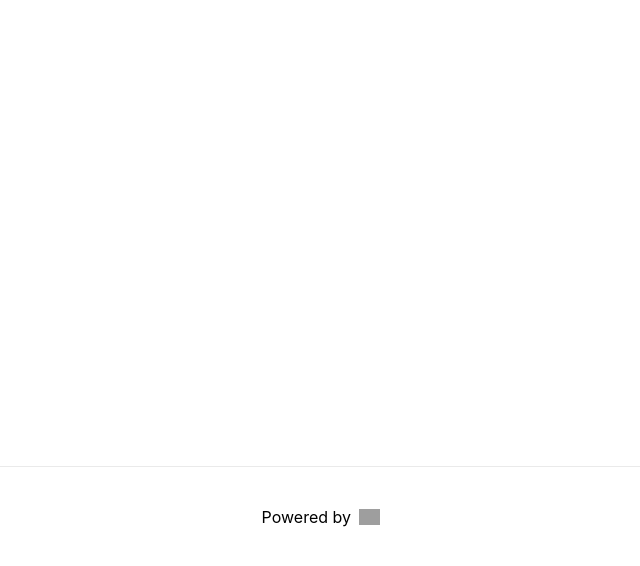
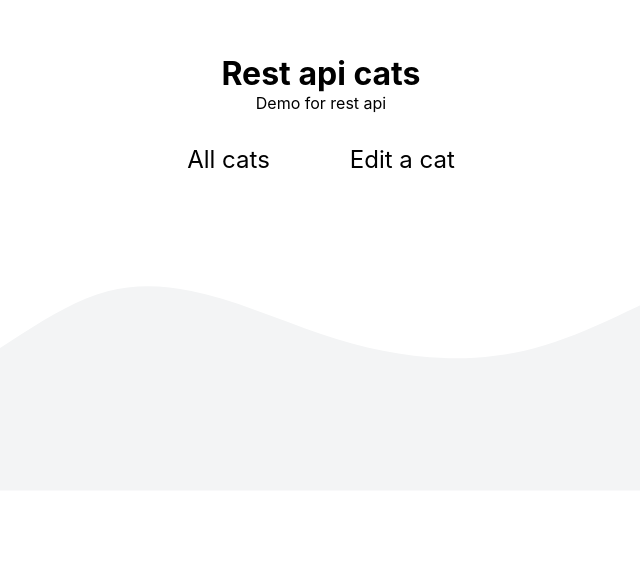
Before and after one commit to tarzzi/rest-api-cats, a Next.js app in the folder frontend/next-rest-cats/: page / in a window 1280 px wide. Shown: the part 234-800 px from the top of the page, without its empty margins (319-959 px from the left). Built offline with nearby package versions, Linux system fonts and the light colour scheme; grey boxes are pictures that could not be loaded.

Commit message:
Update links, styles

```diff
--- a/frontend/next-rest-cats/pages/index.js
+++ b/frontend/next-rest-cats/pages/index.js
@@ -1,29 +1,52 @@
-import Head from 'next/head'
+import Link from "next/link";
+import Head from "next/head";
 
-export default function Home() {
+export default function IndexPage() {
   return (
-    <div className="container">
+    <div>
       <Head>
-        <title>Rest cats</title>
-        <link rel="icon" href="/favicon.ico" />
+        <title>Resting cats</title>
       </Head>
-
-      <main>
-
-      </main>
-
-      <footer>
-        <a
-          href="https://vercel.com?utm_source=create-next-app&utm_medium=default-template&utm_campaign=create-next-app"
-          target="_blank"
-          rel="noopener noreferrer"
-        >
-          Powered by{' '}
-          <img src="/vercel.svg" alt="Vercel" className="logo" />
-        </a>
-      </footer>
-
+      <svg xmlns="http://www.w3.org/2000/svg" viewBox="0 0 1440 320">
+        <path
+          fill="#f3f4f5"
+          fillOpacity="1"
+          d="M0,32L40,58.7C80,85,160,139,240,149.3C320,160,400,128,480,133.3C560,139,640,181,720,181.3C800,181,880,139,960,138.7C1040,139,1120,181,1200,192C1280,203,1360,181,1400,170.7L1440,160L1440,0L1400,0C1360,0,1280,0,1200,0C1120,0,1040,0,960,0C880,0,800,0,720,0C640,0,560,0,480,0C400,0,320,0,240,0C160,0,80,0,40,0L0,0Z"
+        ></path>
+      </svg>
+      <div className="intro">
+        <h1>Rest api cats</h1>
+        <p>Demo for rest api</p>
+      </div>
+      <div className="grid">
+        <Link href="/cats">All cats</Link>
+        <Link href="/cats/edit">Edit a cat</Link>
+      </div>
+      <div className="footer">
+        <svg xmlns="http://www.w3.org/2000/svg" viewBox="0 0 1440 320">
+          <path
+            fill="#f3f4f5"
+            fillOpacity="1"
+            d="M0,128L40,154.7C80,181,160,235,240,218.7C320,203,400,117,480,96C560,75,640,117,720,144C800,171,880,181,960,160C1040,139,1120,85,1200,58.7C1280,32,1360,32,1400,32L1440,32L1440,320L1400,320C1360,320,1280,320,1200,320C1120,320,1040,320,960,320C880,320,800,320,720,320C640,320,560,320,480,320C400,320,320,320,240,320C160,320,80,320,40,320L0,320Z"
+          ></path>
+        </svg>
+      </div>
       <style jsx>{`
+        .intro h1,
+        p {
+          margin: 0;
+          padding: 0;
+          text-align: center;
+        }
+        .grid {
+          margin: 2rem 0;
+          display: grid;
+          grid-template-columns: auto auto;
+          justify-content: center;
+          align-items: center;
+          gap: 5rem;
+          font-size: 1.5rem;
+        }
         .container {
           min-height: 100vh;
           padding: 0 0.5rem;
@@ -32,7 +55,6 @@ export default function Home() {
           justify-content: center;
           align-items: center;
         }
-
         main {
           padding: 5rem 0;
           flex: 1;
@@ -41,58 +63,49 @@ export default function Home() {
           justify-content: center;
           align-items: center;
         }
-
         footer {
           width: 100%;
-          height: 100px;
           border-top: 1px solid #eaeaea;
           display: flex;
           justify-content: center;
           align-items: center;
+          position: fixed;
+          bottom: 0px;
         }
-
         footer img {
           margin-left: 0.5rem;
         }
-
         footer a {
           display: flex;
           justify-content: center;
           align-items: center;
         }
-
         a {
           color: inherit;
           text-decoration: none;
         }
-
         .title a {
           color: #0070f3;
           text-decoration: none;
         }
-
         .title a:hover,
         .title a:focus,
         .title a:active {
           text-decoration: underline;
         }
-
         .title {
           margin: 0;
           line-height: 1.15;
           font-size: 4rem;
         }
-
         .title,
         .description {
           text-align: center;
         }
-
         .description {
           line-height: 1.5;
           font-size: 1.5rem;
         }
-
         code {
           background: #fafafa;
           border-radius: 5px;
@@ -101,17 +114,6 @@ export default function Home() {
           font-family: Menlo, Monaco, Lucida Console, Liberation Mono,
             DejaVu Sans Mono, Bitstream Vera Sans Mono, Courier New, monospace;
         }
-
-        .grid {
-          display: flex;
-          align-items: center;
-          justify-content: center;
-          flex-wrap: wrap;
-
-          max-width: 800px;
-          margin-top: 3rem;
-        }
-
         .card {
           margin: 1rem;
           flex-basis: 45%;
@@ -123,29 +125,24 @@ export default function Home() {
           border-radius: 10px;
           transition: color 0.15s ease, border-color 0.15s ease;
         }
-
         .card:hover,
         .card:focus,
         .card:active {
           color: #0070f3;
           border-color: #0070f3;
         }
-
         .card h3 {
           margin: 0 0 1rem 0;
           font-size: 1.5rem;
         }
-
         .card p {
           margin: 0;
           font-size: 1.25rem;
           line-height: 1.5;
         }
-
         .logo {
           height: 1em;
         }
-
         @media (max-width: 600px) {
           .grid {
             width: 100%;
@@ -153,7 +150,6 @@ export default function Home() {
           }
         }
       `}</style>
-
       <style jsx global>{`
         html,
         body {
@@ -163,11 +159,21 @@ export default function Home() {
             Oxygen, Ubuntu, Cantarell, Fira Sans, Droid Sans, Helvetica Neue,
             sans-serif;
         }
-
         * {
           box-sizing: border-box;
         }
+        a {
+          list-style-type: none;
+          text-decoration: none;
+          color: black;
+        }
+        a:visited {
+          color: black;
+        }
+        a:hover {
+          text-decoration: underline;
+        }
       `}</style>
     </div>
-  )
+  );
 }
```
